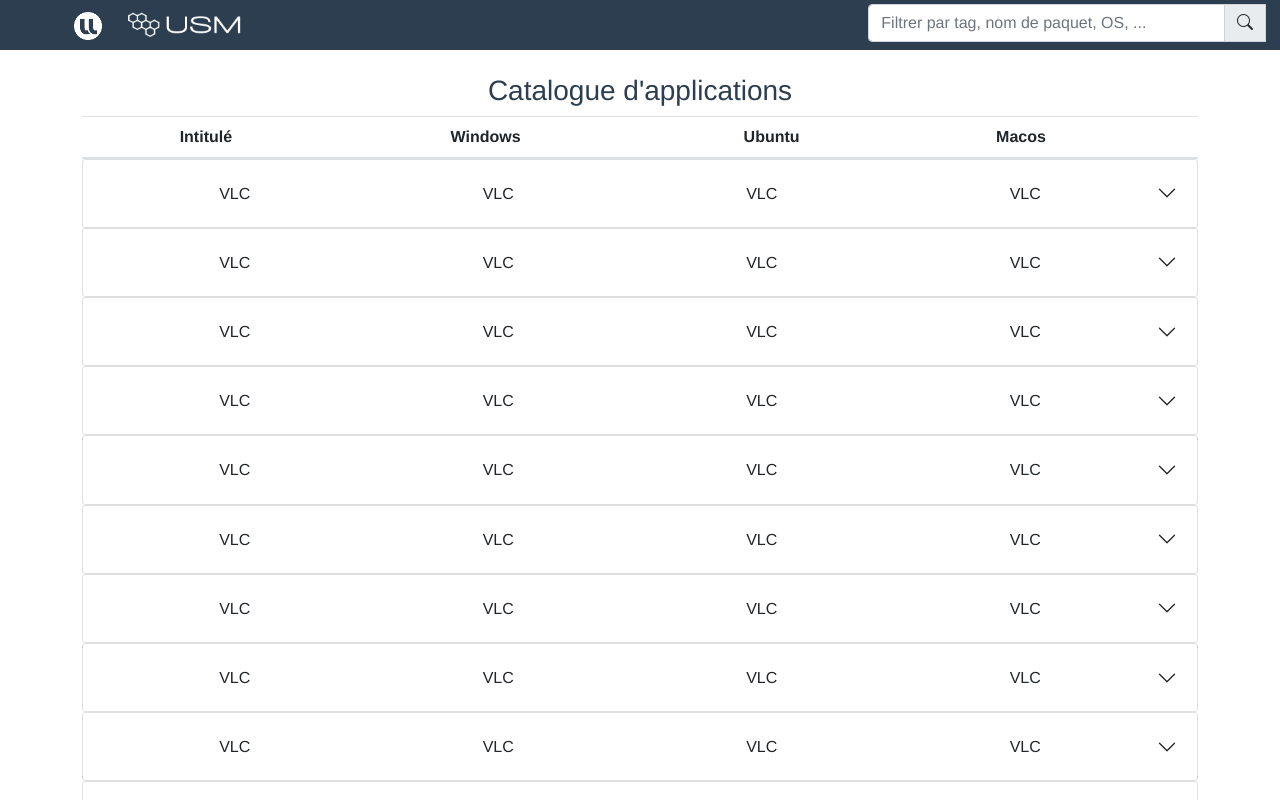
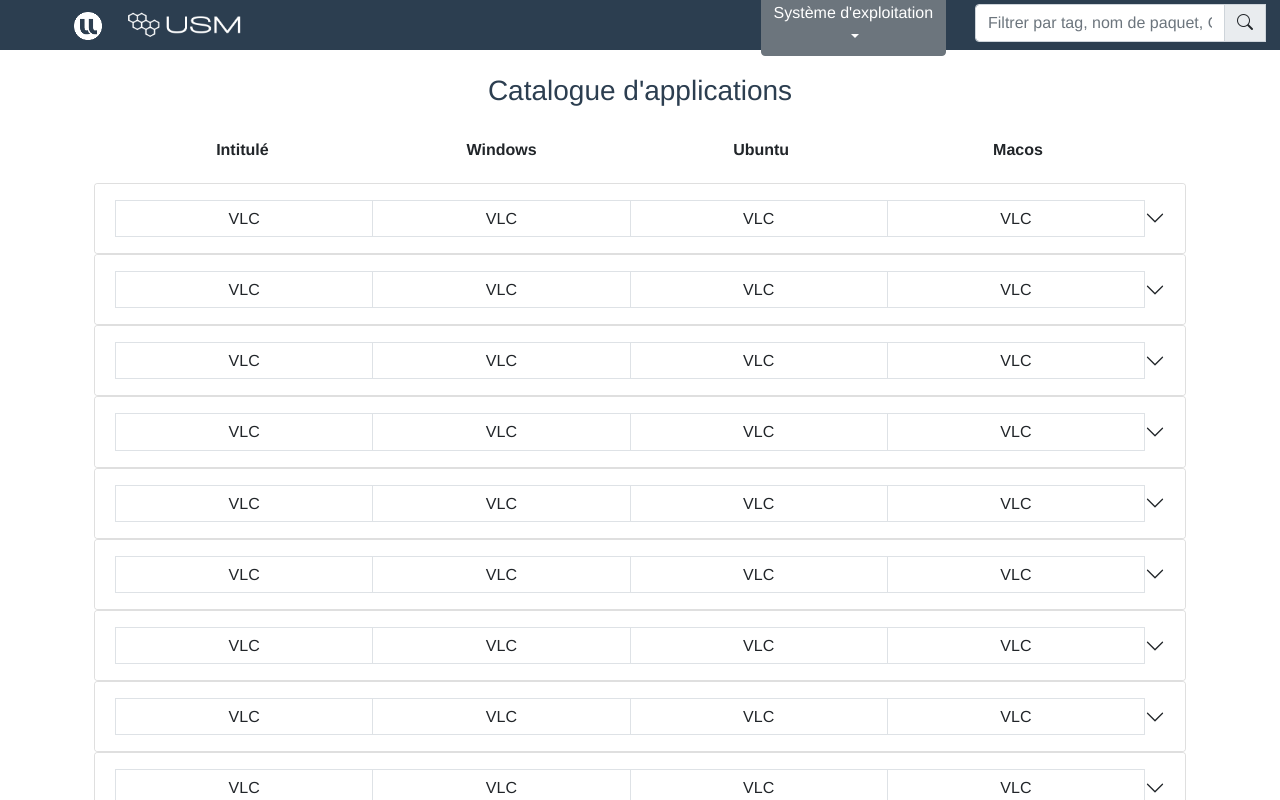
Before and after one commit to acai0/testVue3, a Vue app: page / in a window 1280 px wide. Shown: the top 800 px of the page. Built offline with nearby package versions, Linux system fonts and the light colour scheme.

Commit message:
alignement table header, retrait bordure

```diff
--- a/src/components/Navigation.vue
+++ b/src/components/Navigation.vue
@@ -17,7 +17,7 @@
           /></b-nav-item>
         </b-navbar-nav>
 
-        <b-col md="4" class="position-absolute bottom end-0">
+        <b-col md="3" class="position-absolute bottom end-0">
           <div class="input-group mb-1">
             <input
               id="myInput"
@@ -33,6 +33,20 @@
               </span>
             </div>
           </div>
+        </b-col>
+
+        <b-col md="8" class="position-absolute bottom end-0">
+          <b-dropdown text="Système d'exploitation">
+            <b-checkbox
+              :disabled="visibleFields.length == 1 && champ.visible"
+              v-for="champ in showFields"
+              :key="champ.key"
+              v-model="champ.visible"
+            >
+              <!-- Affichage du nom des checkbox -->
+              {{ champ.label }}
+            </b-checkbox>
+          </b-dropdown>
         </b-col>
       </b-container>
     </b-navbar>
--- a/src/views/HomeView.vue
+++ b/src/views/HomeView.vue
@@ -2,17 +2,26 @@
   <div class="container">
     <br />
     <h3>Catalogue d'applications</h3>
-    <table class="table table-bordereless">
+    <div class="container">
+      <div class="accordion accordion-flush" id="accordionFlushExample">
+        <div class="accordion-item">
+          <h2 class="accordion-header" id="myTable">
+            <button id="no" class="accordion-button collapsed" disabled>
+              <table class="table table-borderless" id="example">
                 <thead>
                   <tr>
                     <th>Intitulé</th>
                     <th>Windows</th>
                     <th>Ubuntu</th>
                     <th>Macos</th>
-          <th></th>
                   </tr>
                 </thead>
               </table>
+            </button>
+          </h2>
+        </div>
+      </div>
+
       <div v-for="index in 800">
         <div class="accordion" id="accordionFlushExample">
           <div class="accordion-item">
@@ -28,7 +37,7 @@
                 v-on:click="afficheTab()"
               >
                 <!-- <strong>{{ index }} </strong> VLC -->
-              <table class="table table-borderless">
+                <table class="table table-bordered">
                   <tbody>
                     <tr>
                       <td>VLC</td>
@@ -48,6 +57,7 @@
             >
               <div class="accordion-body">
                 <div v-html="tab"></div>
+              </div>
             </div>
           </div>
         </div>
@@ -129,9 +139,18 @@
   text-align: center;
   padding: auto;
   margin: auto;
+  width: 1296px;
 }
 .table-bordered {
   padding: auto;
   width: 100em/5;
 }
+
+th {
+  width: 328.25px;
+}
+/* Custom style */
+#no::after {
+  background-image: none;
+}
 </style>
```
Lines whose indentation alone changed are shown as unchanged.
